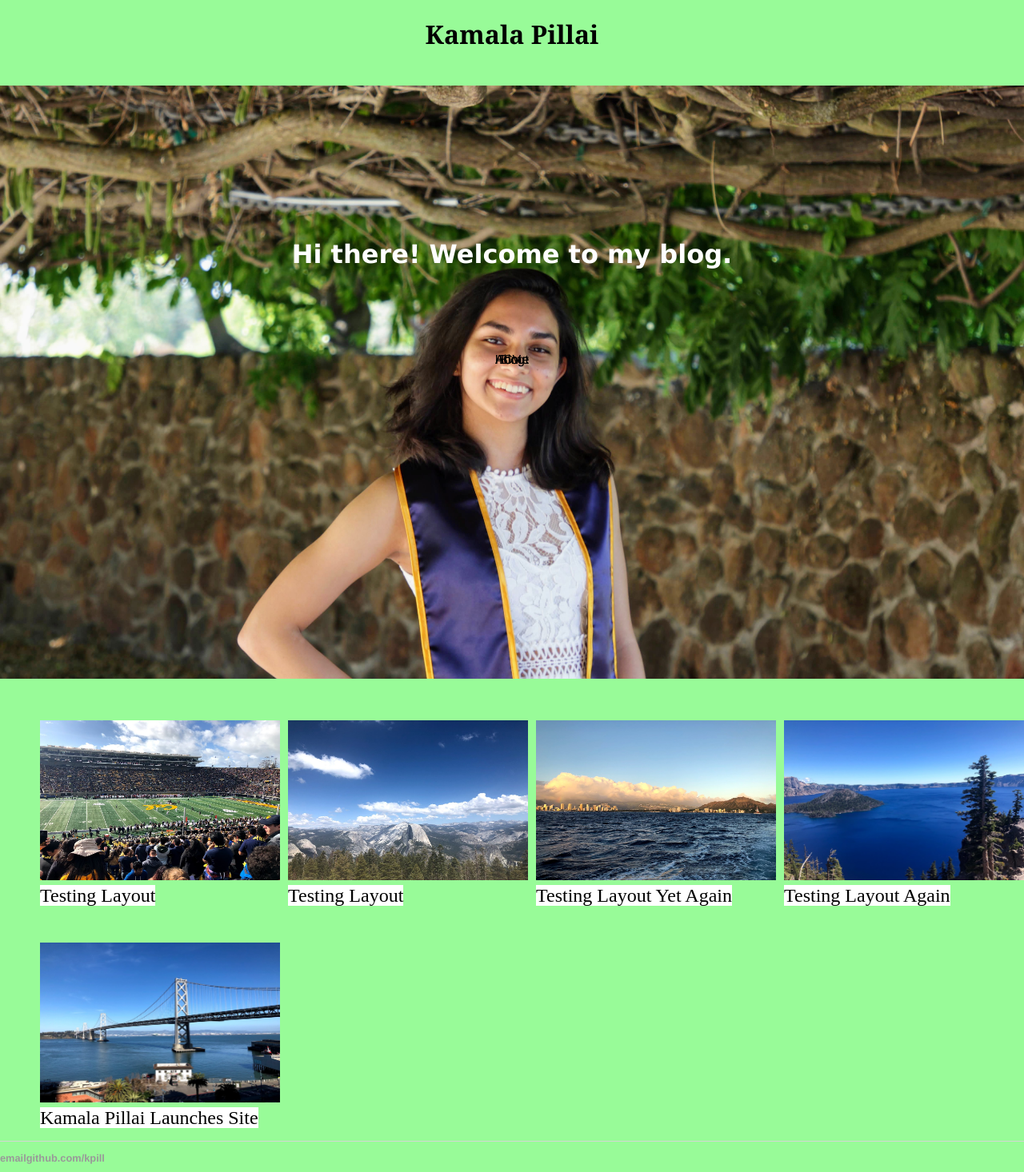
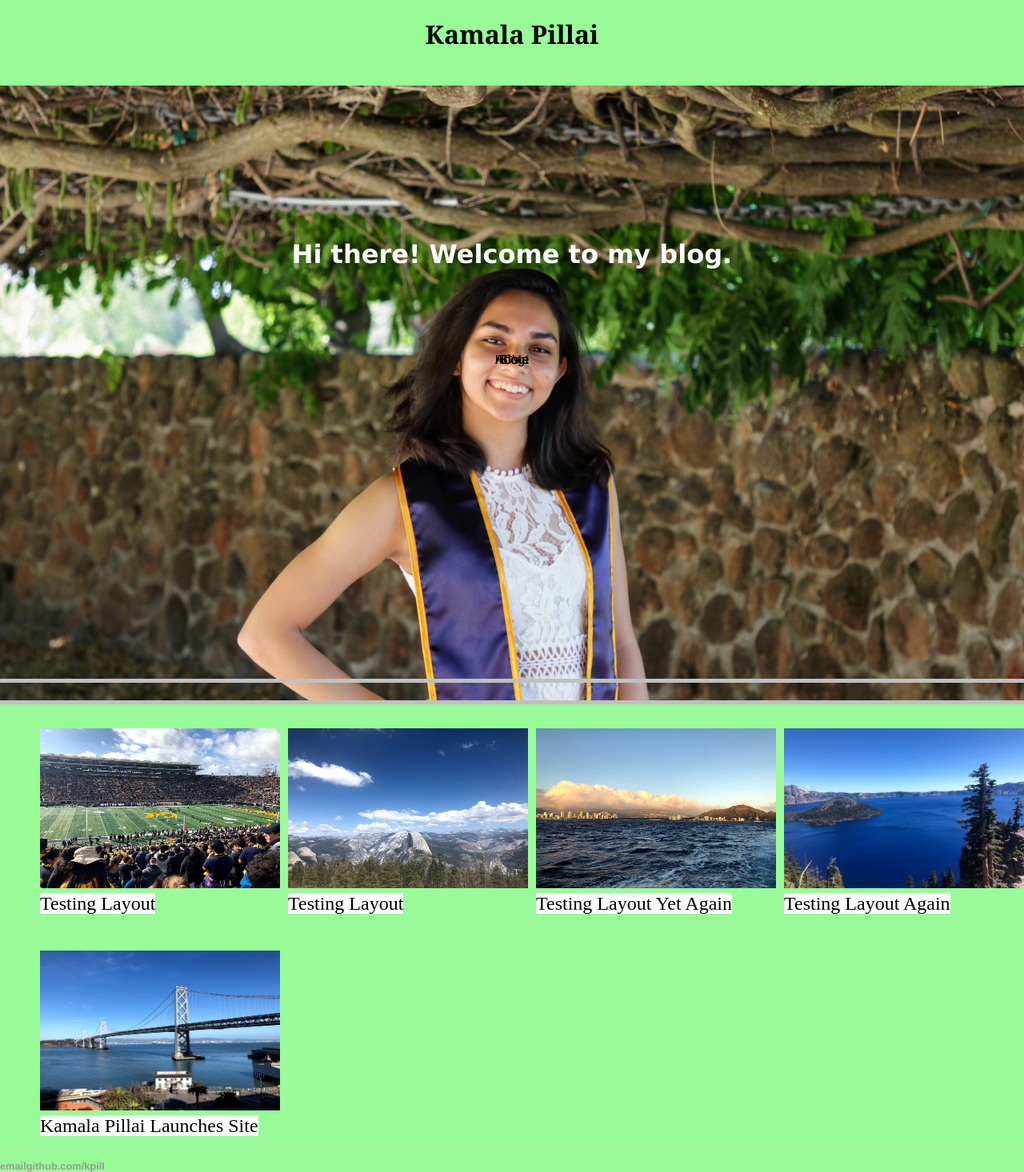
Before and after one commit to kpill/kpill.github.io, a Jekyll site: the page built from index.html, in a window 1280 px wide. Shown: the whole page at 80% size. Built offline with Jekyll 4.4.1, drawn with Linux system fonts in a browser that asks for light colours.

Commit message:
Update main.css

```diff
--- a/css/main.css
+++ b/css/main.css
@@ -10,6 +10,7 @@ header {
 	text-align: center;
 	vertical-align: middle;
 	background-size: 100vw auto;
+	border-bottom: 5px solid silver;
 }
 
 a.home {
```
